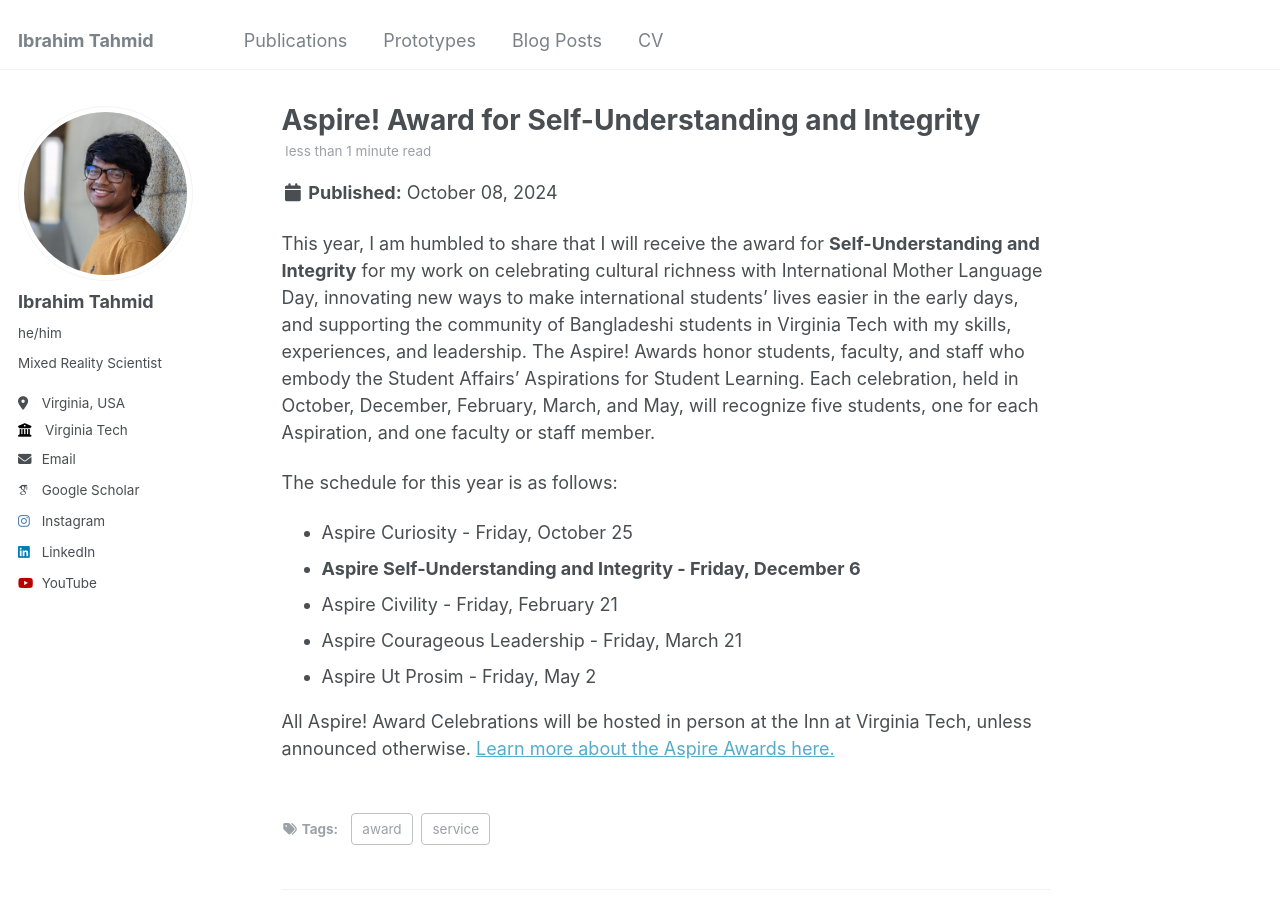
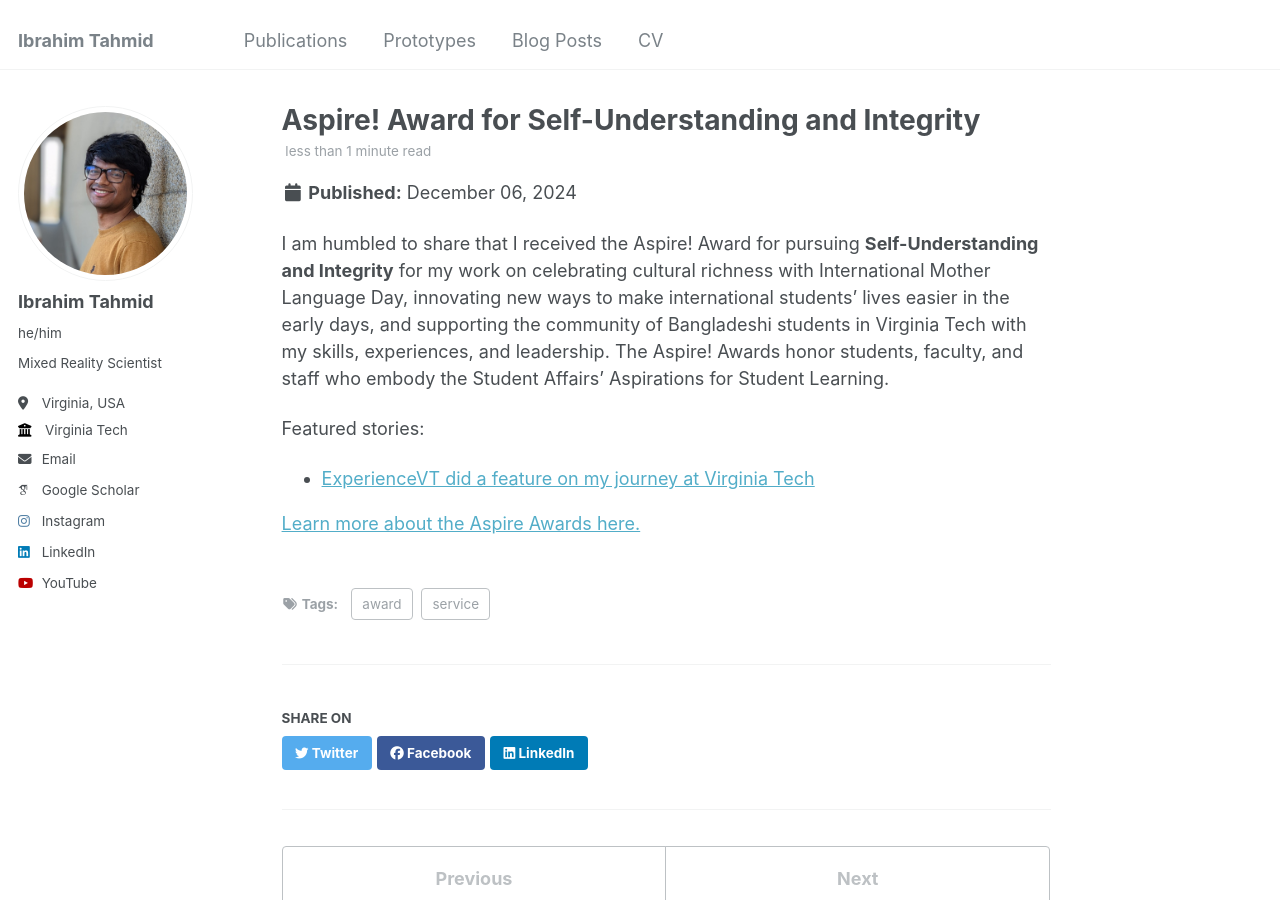
Before and after one commit to iatahmid/iatahmid.github.io, a Jekyll site: the page built from _posts/2024-10-08-aspire-award.md, in a window 1280 px wide and 900 px high. Built offline with Jekyll 4.4.1, drawn with Linux system fonts in a browser that asks for light colours; some web fonts are replaced.

Commit message:
Update 2024-10-08-aspire-award.md

```diff
--- a/_posts/2024-10-08-aspire-award.md
+++ b/_posts/2024-10-08-aspire-award.md
@@ -1,20 +1,15 @@
 ---
 title: 'Aspire! Award for Self-Understanding and Integrity'
-date: 2024-10-08
+date: 2024-12-06
 permalink: /post/2024/10/aspire-award/
 tags:
   - award
   - service
 ---
 
-This year, I am humbled to share that I will receive the award for <b>Self-Understanding and Integrity</b> for my work on celebrating cultural richness with International Mother Language Day, innovating new ways to make international students' lives easier in the early days, and supporting the community of Bangladeshi students in Virginia Tech with my skills, experiences, and leadership. The Aspire! Awards honor students, faculty, and staff who embody the Student Affairs' Aspirations for Student Learning. Each celebration, held in October, December, February, March, and May, will recognize five students, one for each Aspiration, and one faculty or staff member.
+I am humbled to share that I received the Aspire! Award for pursuing <b>Self-Understanding and Integrity</b> for my work on celebrating cultural richness with International Mother Language Day, innovating new ways to make international students' lives easier in the early days, and supporting the community of Bangladeshi students in Virginia Tech with my skills, experiences, and leadership. The Aspire! Awards honor students, faculty, and staff who embody the Student Affairs' Aspirations for Student Learning.
 
-The schedule for this year is as follows:
+Featured stories:
+* [ExperienceVT did a feature on my journey at Virginia Tech](https://experience.vt.edu/2017/Ibrahim_Tahmid.html)
 
-* Aspire Curiosity - Friday, October 25
-* <b>Aspire Self-Understanding and Integrity - Friday, December 6</b>
-* Aspire Civility - Friday, February 21
-* Aspire Courageous Leadership - Friday, March 21
-* Aspire Ut Prosim - Friday, May 2
-
-All Aspire! Award Celebrations will be hosted in person at the Inn at Virginia Tech, unless announced otherwise. [Learn more about the Aspire Awards here.](https://experience.vt.edu/aspire.html)
+[Learn more about the Aspire Awards here.](https://experience.vt.edu/aspire.html)
```
